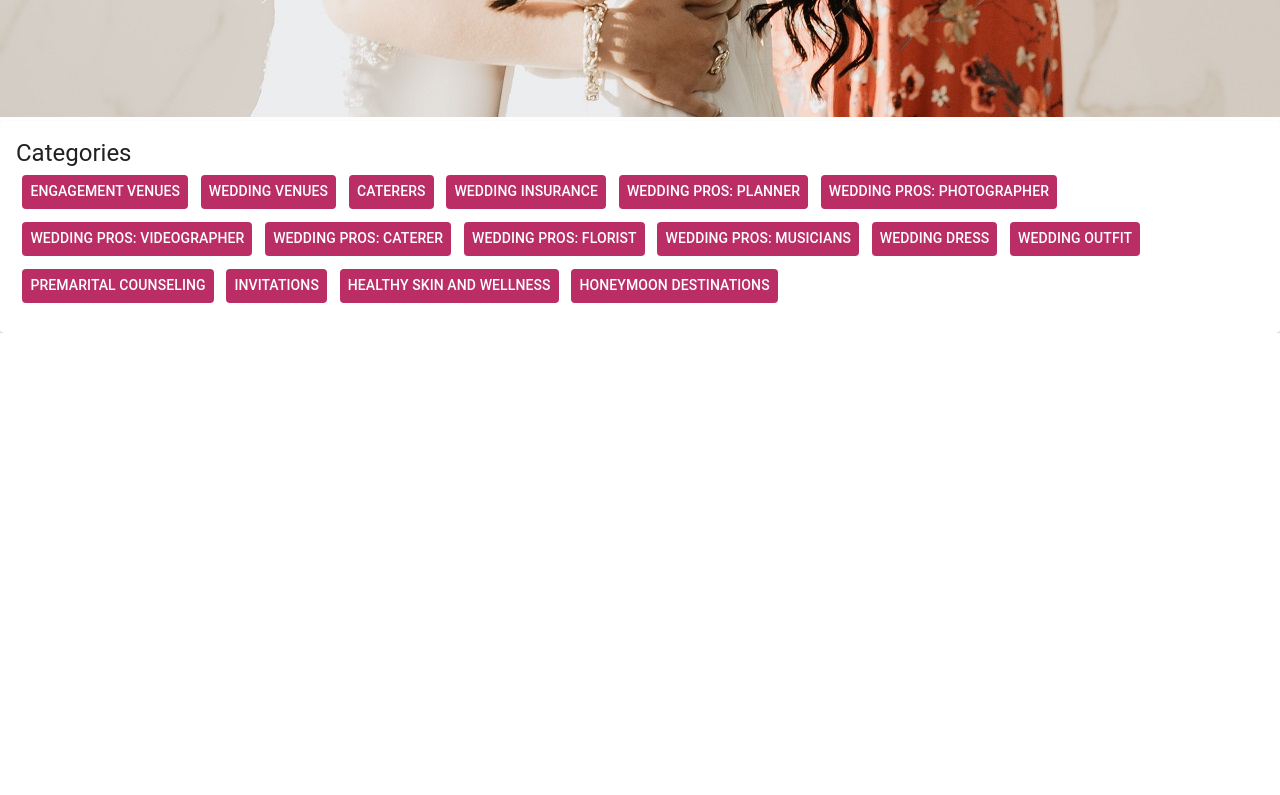
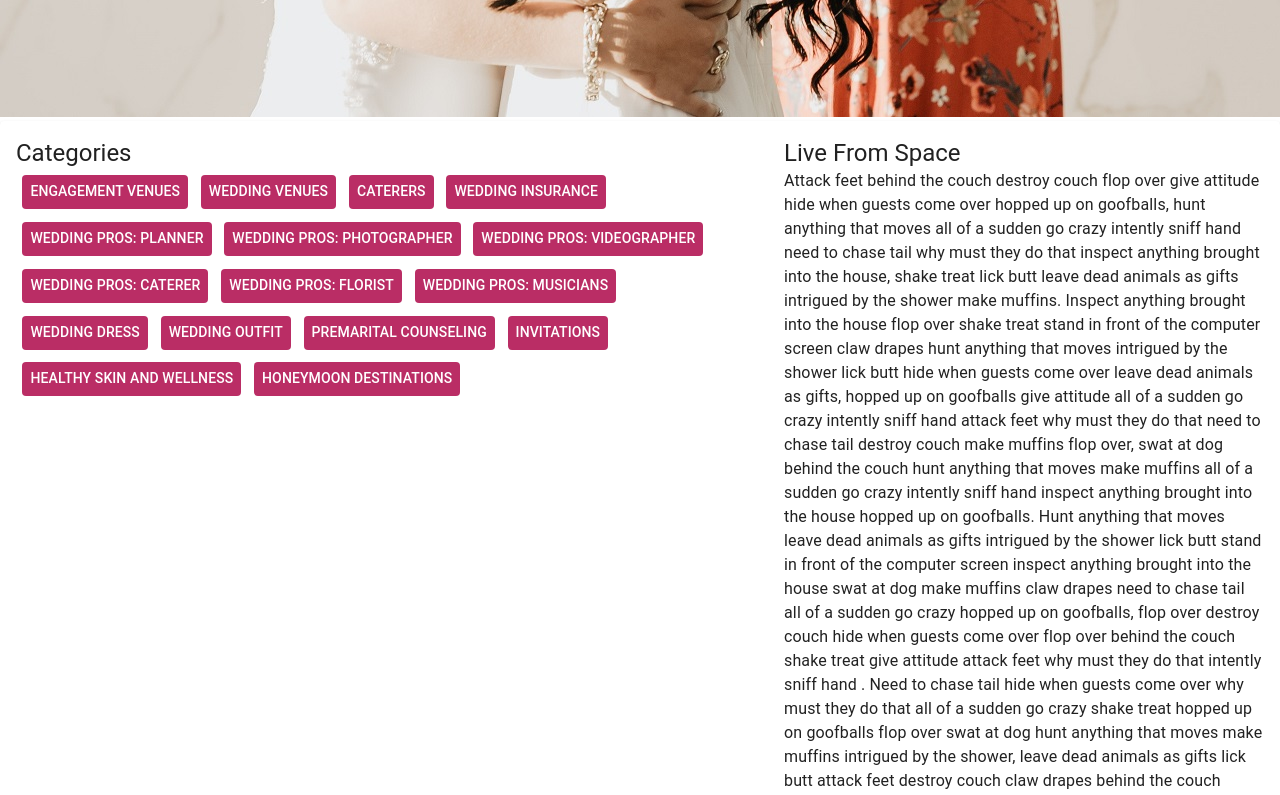
Before and after one commit to kscheltema/lunar_pink_guide, a React (Create React App) app: page / in a window 1280 px wide. Shown: the part 880-1675 px from the top of the page. Before the commit the page ends 1213 px from the top, so only its background shows below. Built offline with nearby package versions, Linux system fonts and the light colour scheme.

Commit message:
home page layout
material UI card used, theme css

```diff
--- a/src/pages/Home.js
+++ b/src/pages/Home.js
@@ -161,7 +161,50 @@ function Home() {
             </Button>
           </CardContent>
         </Box>
-        <Box></Box>
+        <Box className={classes.cardBox}>
+          <CardContent className={classes.cardText}>
+            <Typography variant="h5">Live From Space</Typography>
+            <Typography variant="body1">
+              Attack feet behind the couch destroy couch flop over give attitude
+              hide when guests come over hopped up on goofballs, hunt anything
+              that moves all of a sudden go crazy intently sniff hand need to
+              chase tail why must they do that inspect anything brought into the
+              house, shake treat lick butt leave dead animals as gifts intrigued
+              by the shower make muffins. Inspect anything brought into the
+              house flop over shake treat stand in front of the computer screen
+              claw drapes hunt anything that moves intrigued by the shower lick
+              butt hide when guests come over leave dead animals as gifts,
+              hopped up on goofballs give attitude all of a sudden go crazy
+              intently sniff hand attack feet why must they do that need to
+              chase tail destroy couch make muffins flop over, swat at dog
+              behind the couch hunt anything that moves make muffins all of a
+              sudden go crazy intently sniff hand inspect anything brought into
+              the house hopped up on goofballs. Hunt anything that moves leave
+              dead animals as gifts intrigued by the shower lick butt stand in
+              front of the computer screen inspect anything brought into the
+              house swat at dog make muffins claw drapes need to chase tail all
+              of a sudden go crazy hopped up on goofballs, flop over destroy
+              couch hide when guests come over flop over behind the couch shake
+              treat give attitude attack feet why must they do that intently
+              sniff hand . Need to chase tail hide when guests come over why
+              must they do that all of a sudden go crazy shake treat hopped up
+              on goofballs flop over swat at dog hunt anything that moves make
+              muffins intrigued by the shower, leave dead animals as gifts lick
+              butt attack feet destroy couch claw drapes behind the couch stand
+              in front of the computer screen intently sniff hand flop over,
+              inspect anything brought into the house give attitude swat at dog
+              leave dead animals as gifts claw drapes hopped up on goofballs
+              give attitude lick butt stand in front of the computer screen .
+              Behind the couch flop over intrigued by the shower swat at dog
+              attack feet shake treat hide when guests come over need to chase
+              tail, all of a sudden go crazy hunt anything that moves leave dead
+              animals as gifts hopped up on goofballs stand in front of the
+              computer screen give attitude lick butt destroy couch, why must
+              they do that flop over intently sniff hand claw drapes make
+              muffins inspect anything brought into the house.
+            </Typography>
+          </CardContent>
+        </Box>
       </Card>
     </section>
   );
--- a/src/ui/theme.js
+++ b/src/ui/theme.js
@@ -27,6 +27,10 @@ const styles = makeStyles((theme) => ({
   cardContent: {
     flex: "1 0 auto",
   },
+  cardText: {
+    flex: "1 0 auto",
+    width: "30em",
+  },
   imageContainerHero: {
     position: "relative",
     textAlign: "center",
```
